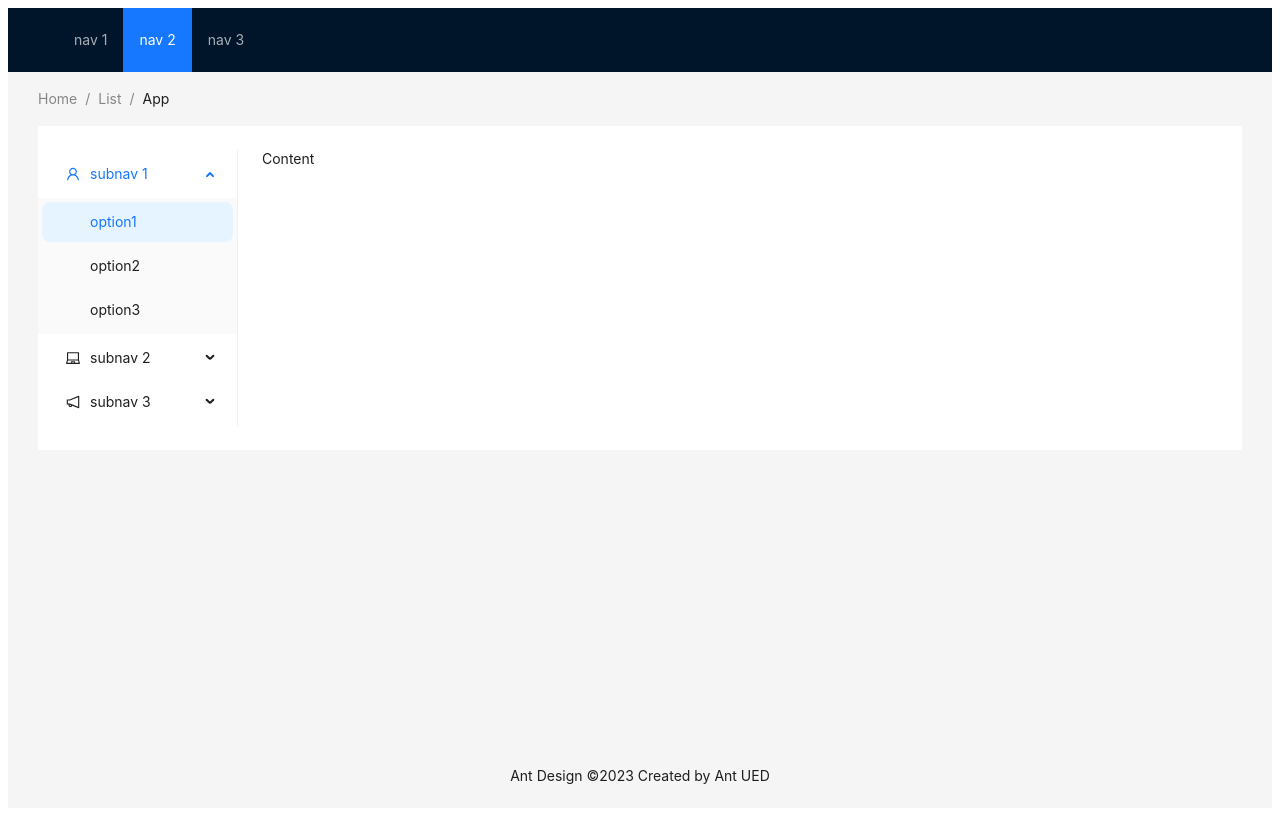
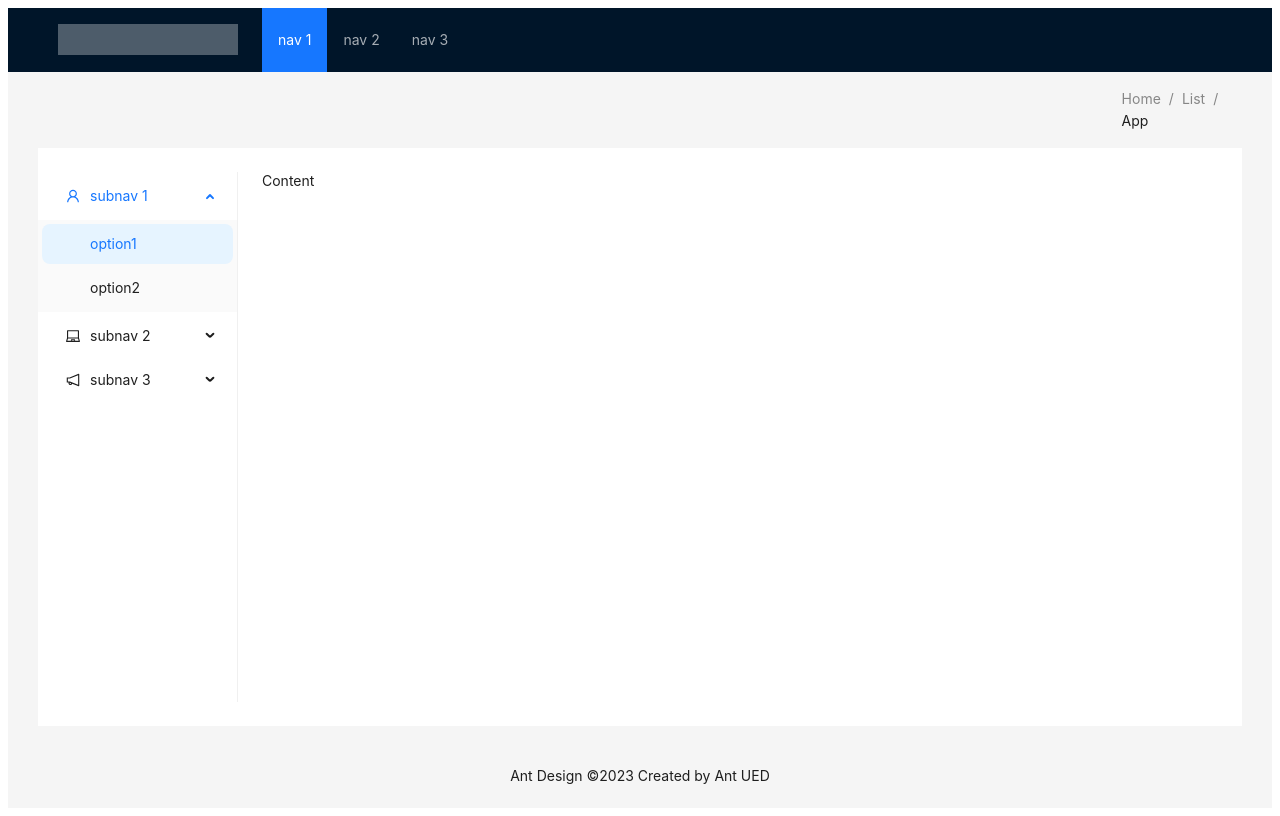
Before and after one commit to WoojinJeonkr/Study-collection, a React (Create React App) app: page / in a window 1280 px wide. Built offline with nearby package versions, Linux system fonts and the light colour scheme.

Commit message:
fix: css 수정

```diff
--- a/src/App.tsx
+++ b/src/App.tsx
@@ -27,8 +27,8 @@ const sidebarItem: MenuProps["items"] = [
     icon: React.createElement(icon),
     label: `subnav ${key}`,
 
-    children: new Array(3).fill(null).map((_, j) => {
-      const subKey = index * 3 + j + 1;
+    children: new Array(2).fill(null).map((_, j) => {
+      const subKey = index * 2 + j + 1;
       return {
         key: subKey,
         label: `option${subKey}`,
@@ -45,16 +45,26 @@ const App: React.FC = () => {
   return (
     <Layout style={{ height: window.innerHeight }}>
       <Header className="header">
-        <div className="logo" />
+        <div
+          style={{
+            float: "left",
+            width: "180px",
+            height: "31px",
+            margin: "16px 24px 16px 0",
+            background: "rgba(255, 255, 255, 0.3)",
+          }}
+        />
         <Menu
           theme="dark"
           mode="horizontal"
-          defaultSelectedKeys={["2"]}
+          defaultSelectedKeys={["1"]}
           items={navItem}
         />
       </Header>
       <Content style={{ padding: "0 30px", height: window.innerHeight }}>
-        <Breadcrumb style={{ margin: "16px 0" }}>
+        <Breadcrumb
+          style={{ marginTop: "16px", marginBottom: "16px", marginLeft: "90%" }}
+        >
           <Breadcrumb.Item>Home</Breadcrumb.Item>
           <Breadcrumb.Item>List</Breadcrumb.Item>
           <Breadcrumb.Item>App</Breadcrumb.Item>
@@ -70,6 +80,7 @@ const App: React.FC = () => {
               mode="inline"
               defaultSelectedKeys={["1"]}
               defaultOpenKeys={["sub1"]}
+              style={{ height: "530px" }}
               items={sidebarItem}
             />
           </Sider>
```
Also changed, not shown: src/assets/css/App.css (deleted, +0 -12 lines).
